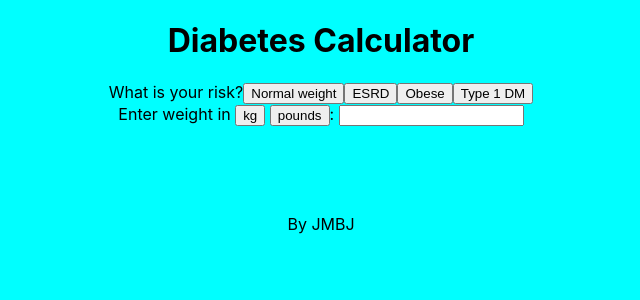
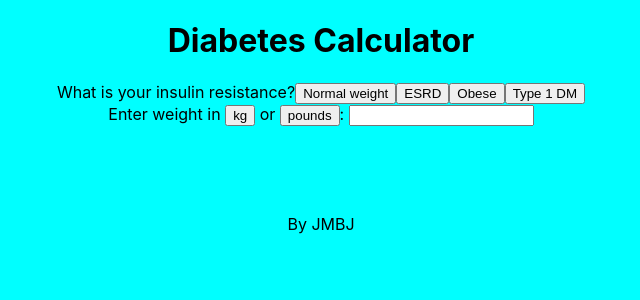
Before and after one commit to juliob13/dm, a React (Create React App) app: page / in a window 1280 px wide. Shown: the top 300 px of the page, without its empty margins (319-959 px from the left). Built offline with nearby package versions, Linux system fonts and the light colour scheme.

Commit message:
Minor change

```diff
--- a/src/Choices.js
+++ b/src/Choices.js
@@ -43,11 +43,11 @@ export default function Choices(){
 
     return (
         <div>
-            <label>What is your risk?</label>
+            <label>What is your insulin resistance?</label>
                    {list}
 
                 <div>
-            <label for="weight" >Enter weight in <button value='kg' onClick={handleClick}>kg</button> <button value='pounds' onClick={handleClick}>pounds</button>: </label>
+            <label for="weight" >Enter weight in <button value='kg' onClick={handleClick}>kg</button> or <button value='pounds' onClick={handleClick}>pounds</button>: </label>
             <
             input type="number" min= '0' name="weight" value={weight} onChange={handleChange}
             />
```
